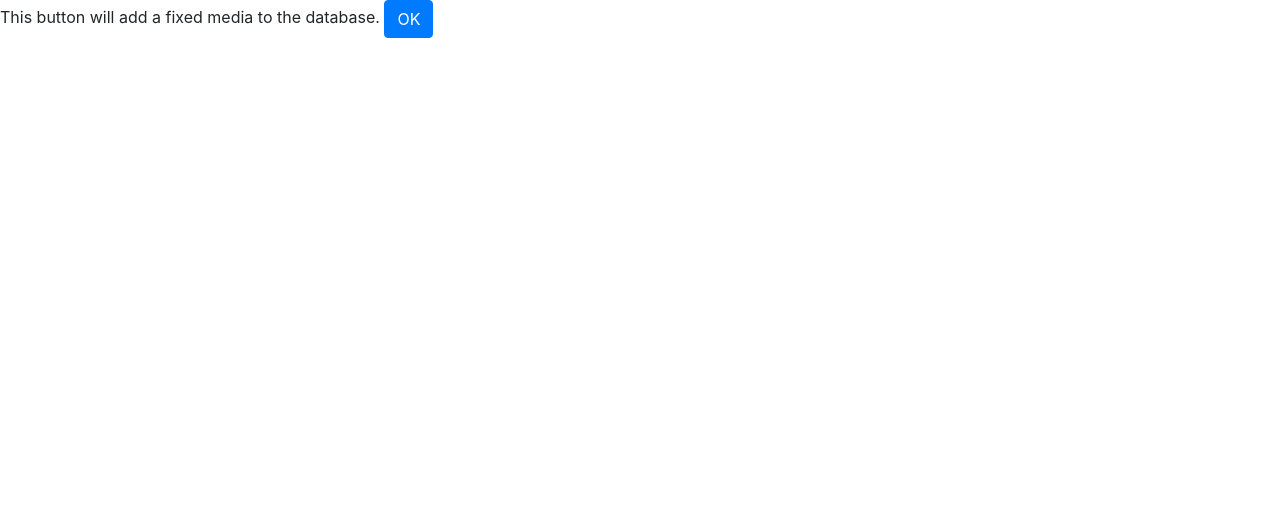
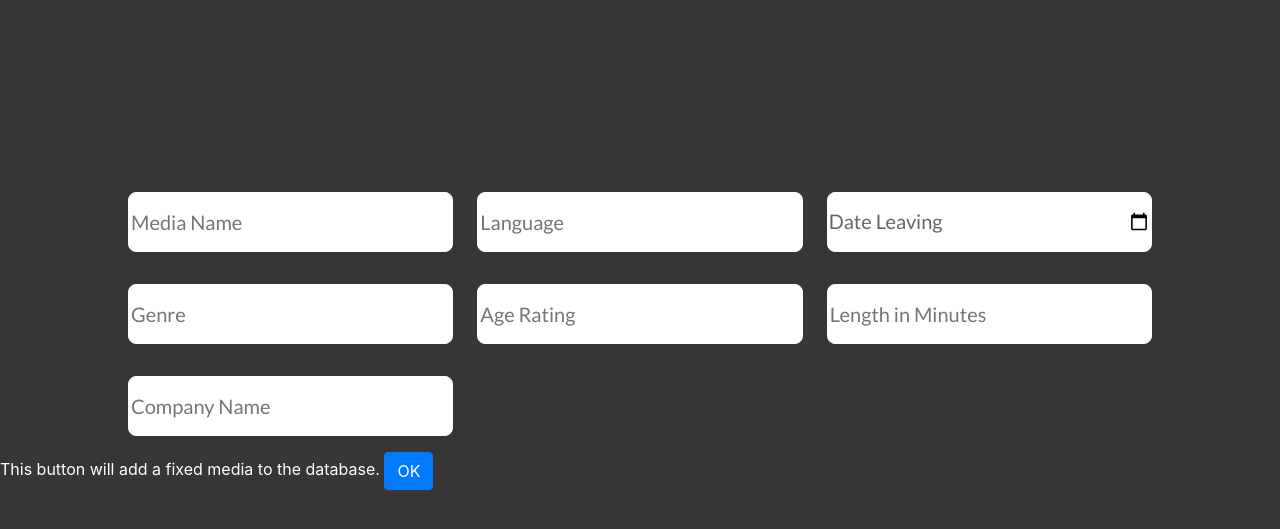
Before and after one commit to meghnakr/Streaming-Database, a Django app: page /welcome/submit in a window 1280 px wide. Shown: the top 529 px of the page. Run offline with Django 4.2, Linux system fonts and the light colour scheme; some libraries are stand-ins or nearby versions.

Commit message:
worked on submit page

```diff
--- a/welcome/static/welcome/index.css
+++ b/welcome/static/welcome/index.css
@@ -11,6 +11,7 @@ h1 {
     margin-bottom: 0px !important;
     padding-top: 0.5em;
     padding-left: 0.5em;
+    font-family: var(--ff-primary);
 }
 
 .header {
@@ -18,6 +19,7 @@ h1 {
     grid-template-areas:
     ". . . . .";
     background-color: var(--background-color);
+    font-family: var(--ff-primary);
 }
 
 
@@ -27,6 +29,7 @@ h1 {
 
 
 .welcome-button {
+    font-family: var(--ff-primary);
     display:inline-block;
     background-color: var(--background-color);
     width: 50%;
--- a/welcome/static/welcome/style.css
+++ b/welcome/static/welcome/style.css
@@ -1,7 +1,7 @@
-@import url('https://fonts.googleapis.com/css2?family=DM+Sans:wght@400;500;700&display=swap');
+@import url('https://fonts.googleapis.com/css2?family=Lato:ital,wght@0,100;0,300;0,400;0,700;0,900;1,100;1,300;1,400;1,700;1,900&display=swap');
 
 :root {
-    --ff-primary: 'DM Sans', sans-serif;
+    --ff-primary: 'Lato', sans-serif;
     --fw-reg: 400;
     --fw-med: 500;
     --fw-bold: 700;
--- /dev/null
+++ b/welcome/static/welcome/submit.css
@@ -0,0 +1,58 @@
+form {
+    background-color: var(--background-color);
+    color: white;
+}
+
+
+.inputs {
+    display: grid;
+    grid-template-areas:
+    ". . ."
+    ". . ."
+    ". . .";
+    background-color: var(--background-color);
+    padding-left: 10%;
+    padding-right: 10%;
+    padding-top: 15%;
+    padding-bottom: 1em;
+    grid-row-gap: 2em;
+    grid-column-gap: 1.5em;
+    font-family: var(--ff-primary);
+
+}
+
+
+input[type="date"]::before {
+    content: attr(placeholder) !important;
+    position: absolute;
+    color: rgb(103, 102, 102);
+  }
+
+  input[type="date"] {
+    color: #ffffff;
+  }
+
+  input[type="date"]:focus,
+  input[type="date"]:valid {
+    color: #666666;
+  }
+
+  input[type="date"]:focus::before,
+  input[type="date"]:valid::before {
+    content: "" !important;
+  }
+
+
+
+.submit-input {
+    font-size: 20px;
+    height: 60px;
+    border: 1px solid white;
+    border-radius: 0.4em;
+    transition: 0.2s;
+}
+
+.submit-input:focus {
+    outline: none;
+    border: 3px solid #ffc400;
+}
--- a/welcome/templates/welcome/submit.html
+++ b/welcome/templates/welcome/submit.html
@@ -1,13 +1,33 @@
+<!DOCTYPE html>
 <html lang="en-US">
 
 <head>
-    <meta charset="utf-8" />
+    <meta charset="UTF-8">
+    <meta http-equiv="X-UA-Compatible" content="IE=edge">
+    <meta name="viewport" content="width=device-width, initial-scale=1.0">
     <title>Welcome page</title>
-    <meta name="viewport" content="width=device-width, initial-scale=1, shrink-to-fit=no" />
+    {% load static %}
+    <link rel="stylesheet" href="{% static 'welcome/style.css' %}" />
+    <link rel="stylesheet" href="{% static 'welcome/submit.css' %}" />
     <link rel="stylesheet" href="https://stackpath.bootstrapcdn.com/bootstrap/4.5.0/css/bootstrap.min.css" integrity="sha384-9aIt2nRpC12Uk9gS9baDl411NQApFmC26EwAOH8WgZl5MYYxFfc+NcPb1dKGj7Sk" crossorigin="anonymous" />
 </head>
 
 <body>
+
+    <div class="inputs">
+        <input type="text" class="submit-input" placeholder="Media Name">
+        <input type="text" class="submit-input" placeholder="Language">
+        <input type="date" class="submit-input" placeholder="Date Leaving" required>
+        <input type="text" class="submit-input" placeholder="Genre">
+        <input type="text" class="submit-input" placeholder="Age Rating">
+        <input type="text" class="submit-input" placeholder="Length in Minutes">
+        <input type="text" class="submit-input" placeholder="Company Name">
+
+    </div>
+
+
+
+
     <form action="put-media" method="post">
         {% csrf_token %}
         <label>This button will add a fixed media to the database. </label>
```
